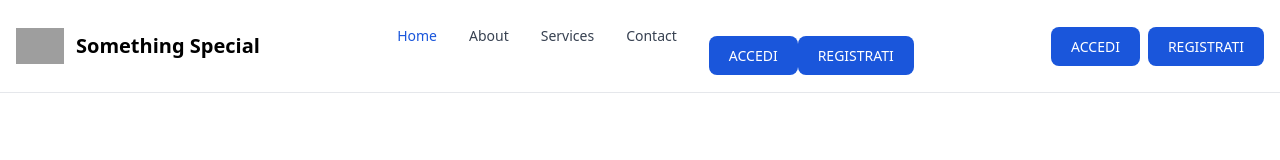
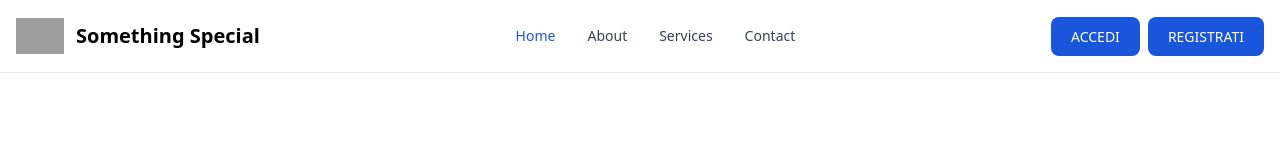
Before and after one commit to zatarra97/library, a React (Create React App) app: page / in a window 1280 px wide. Shown: the top 160 px of the page. Built offline with nearby package versions, Linux system fonts and the light colour scheme; grey boxes are pictures that could not be loaded.

Commit message:
Corretto bug navbar smartphone

```diff
--- a/src/Components/Navbar.jsx
+++ b/src/Components/Navbar.jsx
@@ -7,7 +7,6 @@ function Navbar(){
     // il cookie `userEmail` esiste
     notLogged = false;
   }
-
 
     return <>
 
@@ -73,10 +72,11 @@ function Navbar(){
             <li>
               <a href="www.google.it" className="block py-2 pl-3 pr-4 text-gray-700 rounded hover:bg-gray-100 md:hover:bg-transparent md:hover:text-blue-700 md:p-0 md:dark:hover:text-white dark:text-gray-400 dark:hover:bg-gray-700 dark:hover:text-white md:dark:hover:bg-transparent dark:border-gray-700">Contact</a>
             </li>
+            <div class="md:hidden">
             {notLogged ?
-      <div class="flex mt-5">
+            <div class="mt-5 flex ">
               <li>
-          <a href="/auth/login" className="cta primary">Accedi</a>
+                <a href="/auth/login" className="cta primary ">Accedi</a>
               </li>
               <li>
                 <a href="/auth/registrati" className="cta primary">Registrati</a>
@@ -87,6 +87,7 @@ function Navbar(){
               <a href="/auth/logout" className="block py-2 pl-3 pr-4 text-gray-700 rounded hover:bg-gray-100 md:hover:bg-transparent md:hover:text-blue-700 md:p-0 md:dark:hover:text-white dark:text-gray-400 dark:hover:bg-gray-700 dark:hover:text-white md:dark:hover:bg-transparent dark:border-gray-700">Esci</a>
             </li>
             }
+            </div>
           </ul>
         </div>
         </div>
```
Lines whose indentation alone changed are shown as unchanged.
